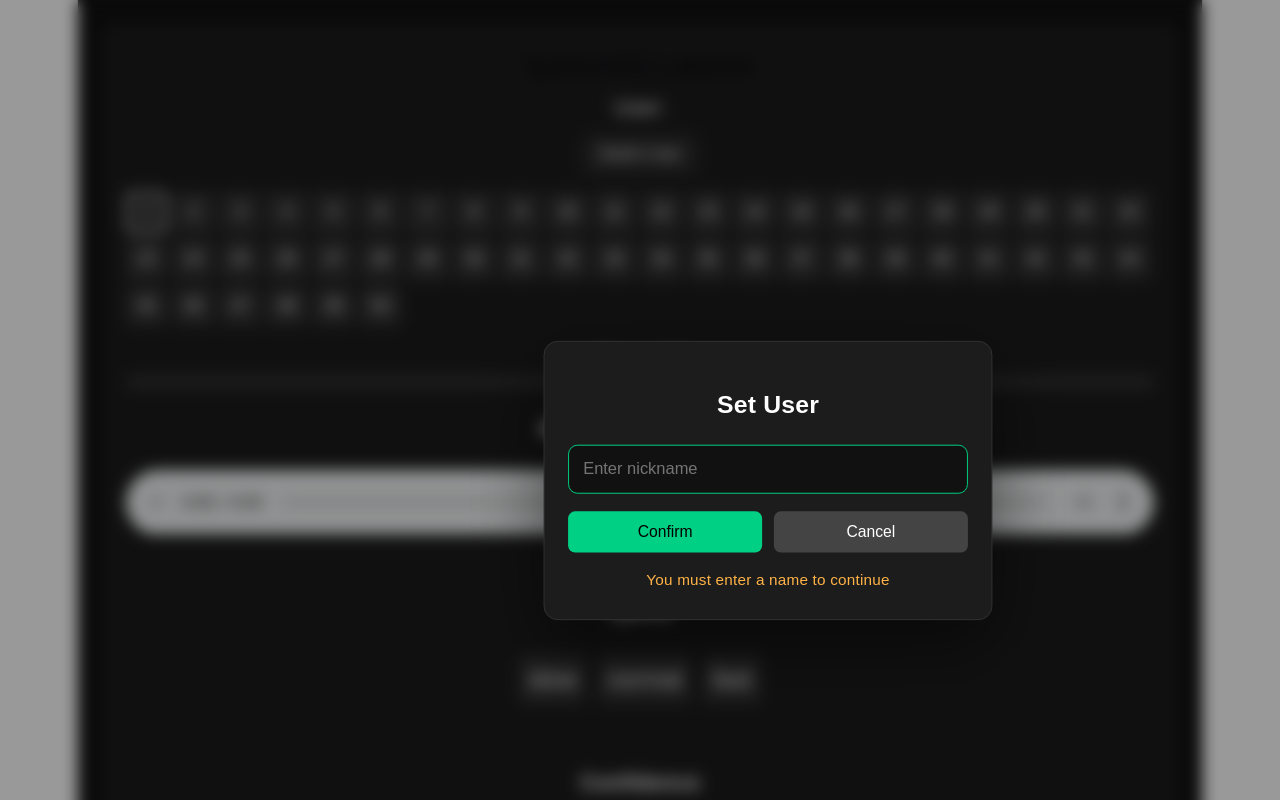
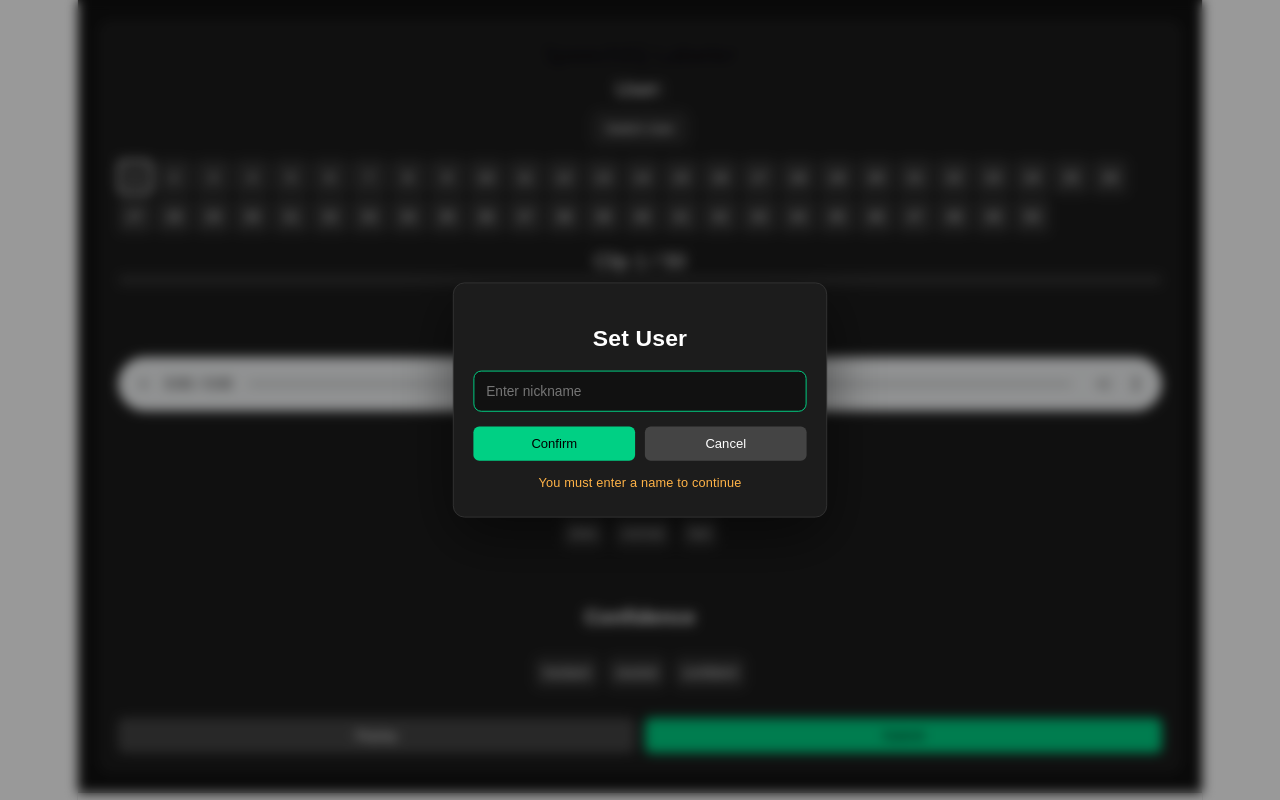
Before and after one commit to paulogabe1/speechiq-labeler, a React (Vite) app: page / in a window 1280 px wide. Shown: the top 800 px of the page. Built offline with nearby package versions, Linux system fonts and the light colour scheme.

Commit message:
Update App.jsx

```diff
--- a/src/App.jsx
+++ b/src/App.jsx
@@ -375,13 +375,14 @@ export default function App() {
 const styles = {
   page: {
     minHeight: "60vh",
-    zoom: 1.2,
+    //zoom: 1.2,
     background: "#111",
     color: "white",
     display: "flex",
     justifyContent: "center",
     padding: 20,
-    fontFamily: "Arial"
+    fontFamily: "Arial",
+    fontSize: 20
   },
   card: {
     //width: 850,
@@ -424,7 +425,6 @@ const styles = {
     border: "none",
     color: "white",
     borderRadius: 6,
-    fontSize: 20
   },
   active: {
     padding: 8,
```
